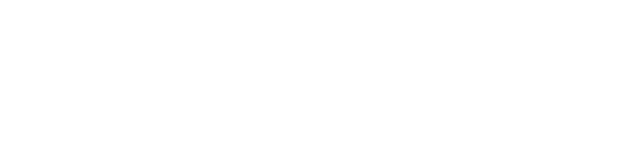
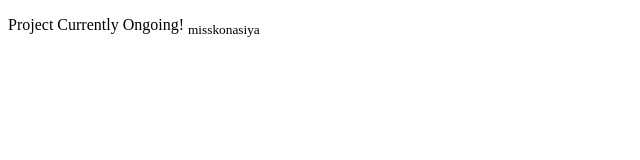
Before and after one commit to k4langitan/cv, a plain HTML site: page hobbies.html in a window 1280 px wide. Shown: the whole page, without its empty margins (0-640 px from the left). Drawn offline with Linux system fonts and the light colour scheme.

Commit message:
Update hobbies.html

```diff
--- a/hobbies.html
+++ b/hobbies.html
@@ -8,7 +8,7 @@
 </head>
 
 <body>
-
+<p>Project Currently Ongoing! <sub>misskonasiya</sub></p>
 </body>
 
 </html>
```
